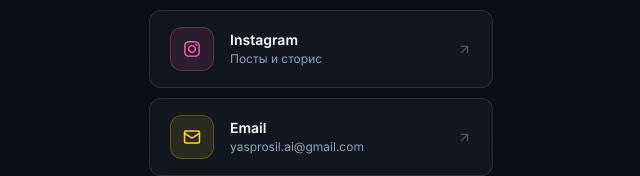
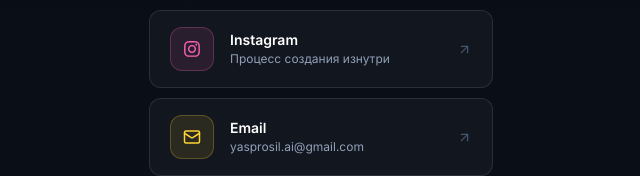
Before and after one commit to yasprosil-ai/portfolio-site, a Next.js app: page /links in a window 1280 px wide. Shown: the part 1097-1273 px from the top of the page, without its empty margins (319-959 px from the left). Built offline with nearby package versions, Linux system fonts and the light colour scheme.

Commit message:
update Instagram description on /links page
Co-Authored-By: Claude Sonnet 4.6 <noreply@anthropic.com>

```diff
--- a/app/links/page.jsx
+++ b/app/links/page.jsx
@@ -65,7 +65,7 @@ const linkItems = [
     href: contacts.instagram,
     Icon: FaInstagram,
     label: "Instagram",
-    desc: "Посты и сторис",
+    desc: "Процесс создания изнутри",
     iconCls: "text-pink-400 bg-pink-400/10 border-pink-400/25",
   },
   {
```
